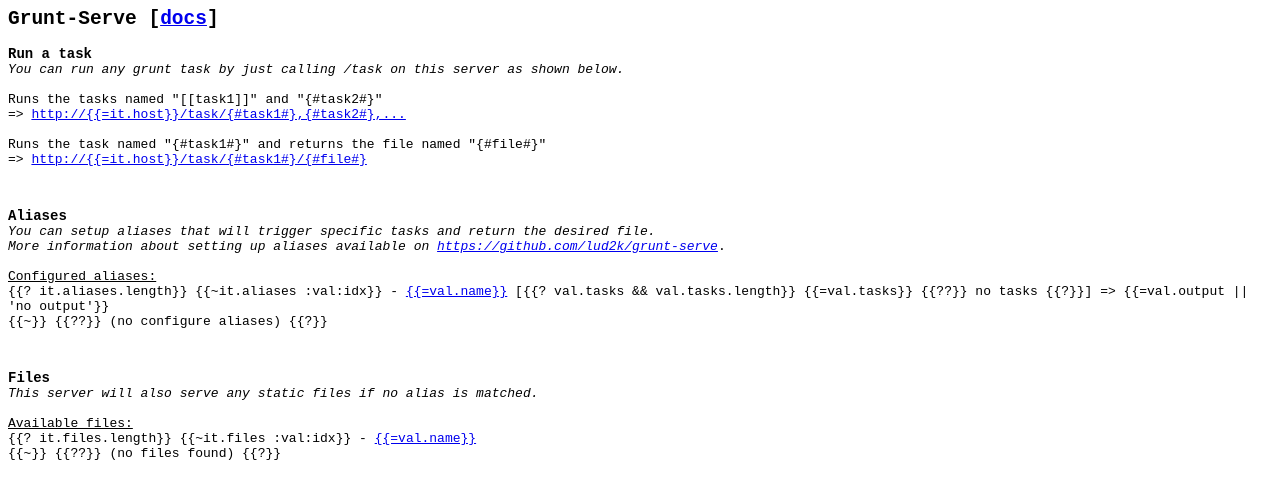
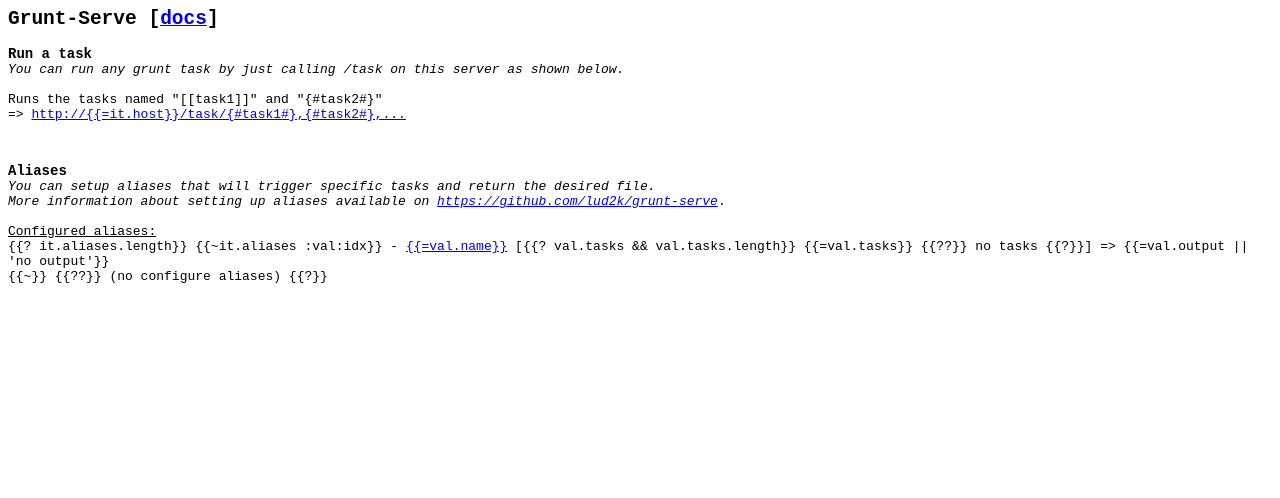
Before and after one commit to lud2k/grunt-serve, a website: page pages/index.html in a window 1280 px wide. Drawn offline with Linux system fonts and the light colour scheme.

Commit message:
delete returning file

```diff
--- a/pages/index.html
+++ b/pages/index.html
@@ -10,8 +10,8 @@
 			<br />
 			Runs the tasks named "[[task1]]" and "{#task2#}"<br />
 			=> <a href="http://{{=it.host}}/task/task1,task2,...">http://{{=it.host}}/task/{#task1#},{#task2#},...</a><br />
-			<br /> Runs the task named "{#task1#}" and returns the file named "{#file#}"<br />
-			=> <a href="http://{{=it.host}}/task/task1/file">http://{{=it.host}}/task/{#task1#}/{#file#}</a>
+			<!--br /> Runs the task named "{#task1#}" and returns the file named "{#file#}"<br />
+			=> <a href="http://{{=it.host}}/task/task1/file">http://{{=it.host}}/task/{#task1#}/{#file#}</a-->
 		</p>
 		<br />
 		<p>
@@ -29,7 +29,7 @@
 			{{?}}
 		</p>
 		<br />
-		<p>
+		<!--p>
 			<b style="font-size: 14px;">Files</b><br />
 			<i>This server will also serve any static files if no alias is matched.</i><br />
 			<br />
@@ -41,6 +41,6 @@
 			{{??}}
 				(no files found)
 			{{?}}
-		</p>
+		</p-->
 	</body>
 </html>
```
